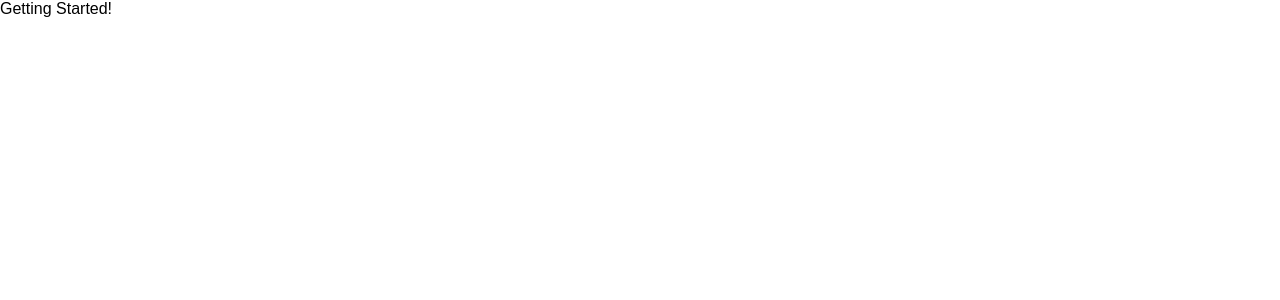
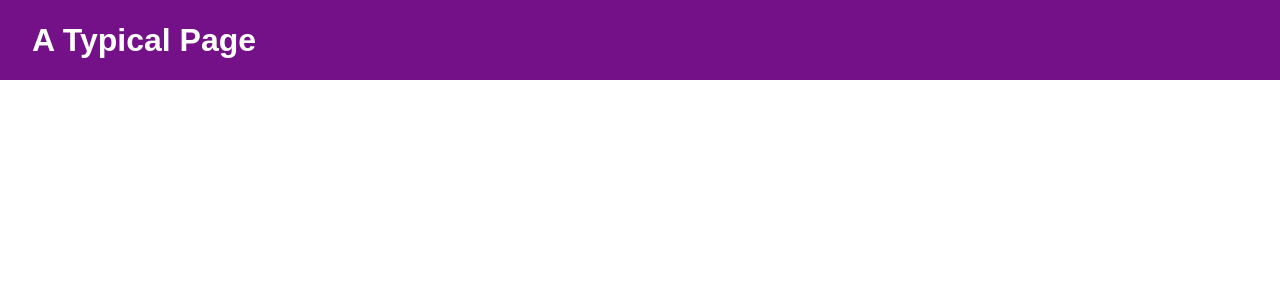
Before and after one commit to Plyavinskiy/user-authentication, a JavaScript app: page / in a window 1280 px wide. Shown: the top 300 px of the page. Built offline with nearby package versions, Linux system fonts and the light colour scheme.

Commit message:
feat: implement the MainHeader component

```diff
--- a/src/App.js
+++ b/src/App.js
@@ -1,5 +1,11 @@
+import MainHeader from "./components/MainHeader/MainHeader";
+
 const App = () => {
-  return <div className="App">Getting Started!</div>;
+  return (
+    <>
+      <MainHeader />
+    </>
+  );
 };
 
 export default App;
--- /dev/null
+++ b/src/components/MainHeader/MainHeader.js
@@ -0,0 +1,11 @@
+import classes from "./MainHeader.module.css";
+
+const MainHeader = () => {
+  return (
+    <header className={classes["main-header"]}>
+      <h1>A Typical Page</h1>
+    </header>
+  );
+};
+
+export default MainHeader;
--- /dev/null
+++ b/src/components/MainHeader/MainHeader.module.css
@@ -0,0 +1,16 @@
+.main-header {
+  position: fixed;
+  top: 0;
+  left: 0;
+  width: 100%;
+  height: 5rem;
+  display: flex;
+  justify-content: space-between;
+  align-items: center;
+  background: #741188;
+  padding: 0 2rem;
+}
+
+.main-header h1 {
+  color: white;
+}
```
